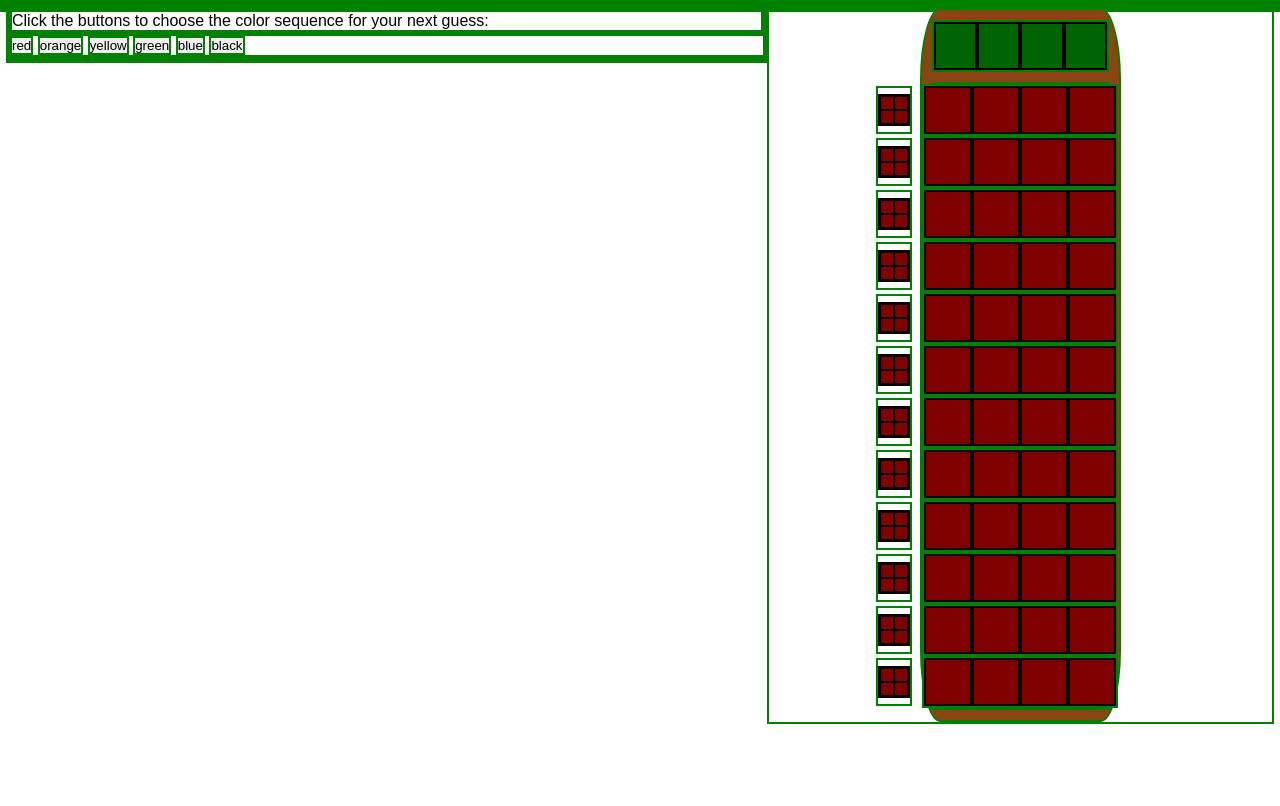
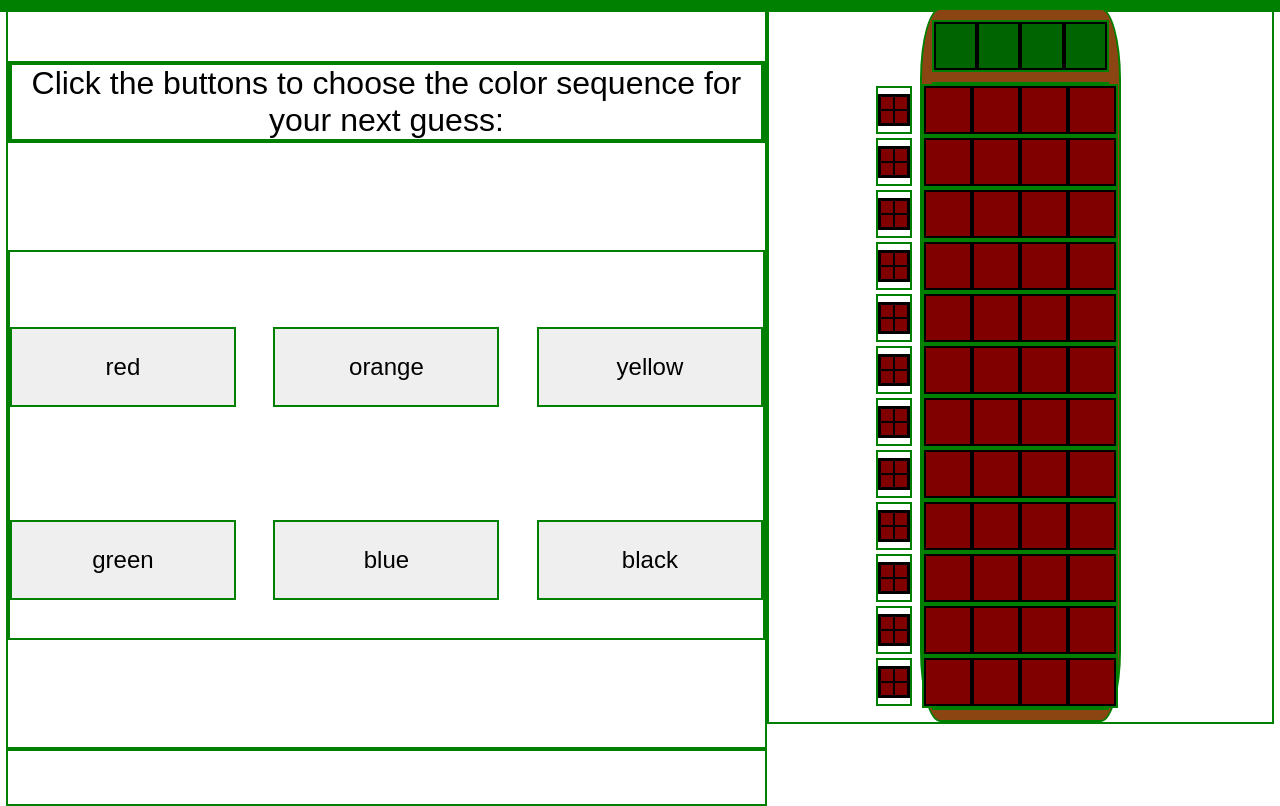
Before and after one commit to abepolk/Mastermind, a plain HTML site: page index.html in a window 1280 px wide. Drawn offline with nearby package versions, Linux system fonts and the light colour scheme.

Commit message:
CSS and code style changes

```diff
--- a/app.js
+++ b/app.js
@@ -135,8 +135,6 @@ const displayResults = (resultsArray, currentRowIndex) => {
         } else if (i < resultsArray.correctColorAndPosition + resultsArray.correctColorNotPosition) {
             color = "white";
         }
-        console.log(color);
-        console.log($('#main-row-container').children().eq(currentRowIndex).children('.results-cell').eq(i))
         $('#main-row-container').children().eq(currentRowIndex).find('.results-cell').eq(i).attr('color', color);
     }
     if (resultsArray.correctColorAndPosition === NUM_COLS) {
--- a/style.css
+++ b/style.css
@@ -14,7 +14,7 @@ body {
 body {
     font-family: "Arial", sans-serif;
     /* can play with padding */
-    }
+}
 
 #container {
     position: relative;
@@ -24,6 +24,27 @@ body {
 #aside {
     position: absolute;
     width: 60%;
+    height: 100vh;
+    display: flex;
+    flex-direction: column;
+    justify-content: space-around;
+}
+#instructions {
+    text-align: center;
+    font-size: 32px;
+    font-family: Arial, Helvetica, sans-serif;
+}
+#button-bar {
+    display: flex;
+    justify-content: space-between;
+    flex-wrap: wrap;
+}
+.button {
+    width: 30%;
+    height: 10vh;
+    font-size: 24px;
+    margin-top: 10%;
+    margin-bottom: 5%
 }
 #board-container {
     position: absolute;
```
Also changed, not shown: index.html (+0 -7 lines). Lines whose indentation alone changed are shown as unchanged.
